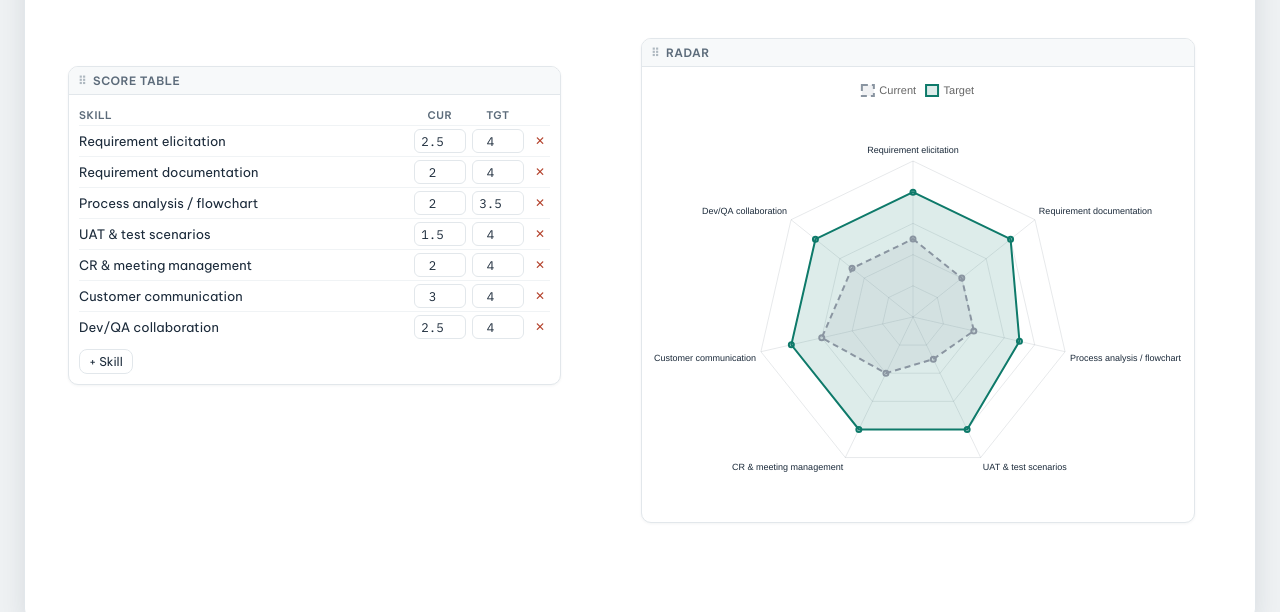
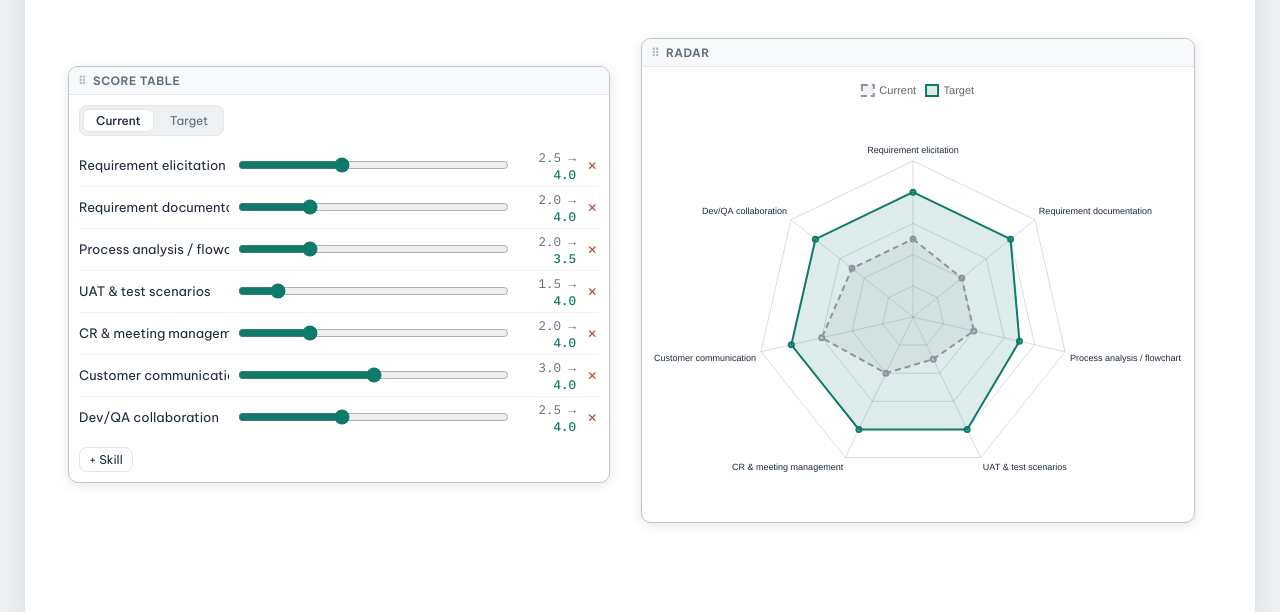
Before and after one commit to FinanceBullkk/ba-skill-radar, a plain HTML site: page index.html in a window 1280 px wide. Shown: the part 188-800 px from the top of the page. Drawn offline with nearby package versions, Linux system fonts and the light colour scheme.

Commit message:
fix: slider-style score table (Current/Target toggle) + clearer radar/table card borders

```diff
--- a/index.html
+++ b/index.html
@@ -45,22 +45,25 @@ input[type=color]{width:30px; height:28px; border:1px solid var(--line); border-
 .obj-line .hit{pointer-events:stroke; cursor:grab; stroke:transparent; stroke-width:14;}
 
 /* widget cards (radar + table) */
-.widget{background:var(--card); border:1px solid var(--line); border-radius:10px; overflow:hidden; display:flex; flex-direction:column; box-shadow:0 1px 3px rgba(27,42,58,.05);}
+.widget{background:var(--card); border:1px solid #BBC6CE; border-radius:10px; overflow:hidden; display:flex; flex-direction:column; box-shadow:0 2px 12px rgba(27,42,58,.12);}
 .obj.widget{height:auto;}
 .w-head{display:flex; align-items:center; gap:6px; padding:6px 9px; background:#F7F9FA; border-bottom:1px solid var(--line); font-size:11.5px; font-weight:600; color:var(--muted); letter-spacing:.04em; text-transform:uppercase; cursor:grab; user-select:none;}
 .w-grip{color:#AEB8C0;}
 .w-body{padding:10px;}
 
-/* score table */
-.trow{display:grid; grid-template-columns:1fr 52px 52px 20px; gap:6px; align-items:center; padding:3px 0;}
+/* score table (slider style, like the original tool) */
+.tmode{display:inline-flex; gap:4px; background:var(--bg); border:1px solid var(--line); border-radius:8px; padding:3px; margin-bottom:9px;}
+.tmode button{border:none; background:transparent; padding:3px 12px; border-radius:6px; font-size:12px; color:var(--muted);}
+.tmode button.on{background:var(--card); color:var(--ink); border:1px solid var(--line); font-weight:500;}
+.trow{display:flex; align-items:center; gap:9px; padding:4px 0;}
 .trow + .trow{border-top:1px solid #F0F3F5;}
-.thead{font-size:10.5px; color:var(--muted); text-transform:uppercase; letter-spacing:.05em; font-weight:600; padding-bottom:3px;}
-.tname{font-size:13px; border:none; background:transparent; color:var(--ink); font-family:inherit; padding:2px 0; outline:none; min-width:0;}
+.tname{flex:0 0 150px; font-size:13px; border:none; background:transparent; color:var(--ink); font-family:inherit; padding:2px 0; outline:none; min-width:0;}
 .tname:focus{border-bottom:1px solid var(--accent);}
-.tnum{width:100%; font-family:'IBM Plex Mono',monospace; font-size:12.5px; text-align:center; border:1px solid var(--line); border-radius:6px; padding:3px 2px; color:var(--ink); background:var(--card);}
-.tnum:focus{outline:1.5px solid var(--accent); outline-offset:-1px;}
-.tdel{border:none; background:none; color:#C0473030; color:#B3402A; cursor:pointer; font-size:12px; padding:0;}
-.taddrow{margin-top:7px;}
+.tslider{flex:1; accent-color:var(--accent); height:20px; min-width:60px;}
+.tval{flex:0 0 58px; text-align:right; font-size:12.5px; color:var(--muted);}
+.tval .ttg{color:var(--accent); font-weight:500;}
+.tdel{flex:none; border:none; background:none; color:#B3402A; cursor:pointer; font-size:12px; padding:0 2px;}
+.taddrow{margin-top:9px;}
 .tadd{font-size:12px; padding:4px 9px;}
 
 /* radar */
@@ -137,7 +140,7 @@ function defaultState(){
     nextZ: 10,
     objects: [
       {id:'title', type:'text', x:0.035, y:0.05, w:0.55, size:34, bold:true, color:'#1B2A3A', text:'BA Skill Radar', z:1},
-      {id:'table', type:'table', x:0.035, y:0.20, w:0.40, z:2},
+      {id:'table', type:'table', x:0.035, y:0.20, w:0.44, z:2},
       {id:'radar', type:'radar', x:0.50, y:0.16, w:0.45, h:0.70, z:3}
     ]
   };
@@ -193,7 +196,7 @@ function chartCfg(){
     options:{ responsive:true, maintainAspectRatio:false, animation:false,
       plugins:{legend:{display:true, labels:{boxWidth:12, font:{size:11}}}},
       scales:{ r:{ min:0, max:5, ticks:{stepSize:1, display:false}, pointLabels:{font:{size:Math.max(9, Math.round(11*SCALE()))}, color:'#1B2A3A'},
-        grid:{color:'rgba(27,42,58,0.1)'}, angleLines:{color:'rgba(27,42,58,0.1)'} } } }
+        grid:{color:'rgba(27,42,58,0.16)'}, angleLines:{color:'rgba(27,42,58,0.16)'} } } }
   };
 }
 function buildChart(){
@@ -264,18 +267,23 @@ function drawLine(el,o){ const b=lineBox(o);
     + '<line x1="'+x1+'" y1="'+y1+'" x2="'+x2+'" y2="'+y2+'" stroke="'+col+'" stroke-width="2.5" stroke-linecap="round"'+(o.arrow?' marker-end="url(#'+mid+')"':'')+'/>'
     + '</svg>'; }
 
-// ----- score table -----
+// ----- score table (slider style) -----
+let tableMode = 'cur'; // which line the sliders adjust: 'cur' or 'tg'
+function fmt(v){ return Number(v).toFixed(1); }
 function tableHTML(){
-  let rows = '<div class="trow thead"><span>Skill</span><span style="text-align:center">Cur</span><span style="text-align:center">Tgt</span><span></span></div>';
+  let rows = '';
   state.skills.forEach((s,i)=>{
     rows += '<div class="trow">'
       + '<input class="tname" data-i="'+i+'" value="'+esc(s.n)+'">'
-      + '<input class="tnum" type="number" min="1" max="5" step="0.5" data-f="cur" data-i="'+i+'" value="'+s.cur+'">'
-      + '<input class="tnum" type="number" min="1" max="5" step="0.5" data-f="tg" data-i="'+i+'" value="'+s.tg+'">'
+      + '<input class="tslider" type="range" min="1" max="5" step="0.5" data-i="'+i+'" value="'+(tableMode==='cur'?s.cur:s.tg)+'" aria-label="'+esc(s.n)+'">'
+      + '<span class="tval mono"><span class="tcur">'+fmt(s.cur)+'</span> → <span class="ttg">'+fmt(s.tg)+'</span></span>'
       + '<button class="tdel" data-del="'+i+'" title="Remove">✕</button></div>';
   });
+  const toggle = '<div class="tmode">'
+    + '<button data-mode="cur"'+(tableMode==='cur'?' class="on"':'')+'>Current</button>'
+    + '<button data-mode="tg"'+(tableMode==='tg'?' class="on"':'')+'>Target</button></div>';
   return '<div class="w-head"><span class="w-grip">⠿</span>Score table</div>'
-    + '<div class="w-body">'+rows+'<div class="taddrow"><button class="tadd" id="addSkill">+ Skill</button></div></div>';
+    + '<div class="w-body">'+toggle+rows+'<div class="taddrow"><button class="tadd" id="addSkill">+ Skill</button></div></div>';
 }
 
 // ---- Selection + handles ----
@@ -309,7 +317,7 @@ board.addEventListener('pointerdown', e=>{
   if(!el){ if(editing) commitEdit(); select(null); return; }
   const id = el.dataset.id, o = obj(id);
   // interacting with inputs / editing text → don't drag, just select
-  if(e.target.matches('input,button,.tname,.tnum') || (editing===id && e.target.closest('.obj-text'))){ select(id); return; }
+  if(e.target.matches('input,button') || (editing===id && e.target.closest('.obj-text'))){ select(id); return; }
   const headOnly = (o.type==='table'||o.type==='radar');
   if(handle){ select(id); startResize(e,o,handle.dataset.dir); return; }
   if(headOnly && !e.target.closest('.w-head')){ select(id); return; } // body of widget = interact, header = move
@@ -372,9 +380,18 @@ board.addEventListener('focusout', e=>{ if(e.target.classList && e.target.classL
 board.addEventListener('input', e=>{
   const t=e.target;
   if(t.classList.contains('tname')){ state.skills[+t.dataset.i].n=t.value; syncChart(); persist(); }
-  else if(t.classList.contains('tnum')){ const i=+t.dataset.i,f=t.dataset.f; let v=clamp(parseFloat(t.value)||0,0,5); state.skills[i][f]=v; syncChart(); persist(); }
+  else if(t.classList.contains('tslider')){
+    const i=+t.dataset.i, v=parseFloat(t.value); state.skills[i][tableMode]=v;
+    const row=t.closest('.trow'); row.querySelector('.tcur').textContent=fmt(state.skills[i].cur); row.querySelector('.ttg').textContent=fmt(state.skills[i].tg);
+    syncChart(); persist();
+  }
 });
 board.addEventListener('click', e=>{
+  const m=e.target.closest('[data-mode]');
+  if(m){ tableMode=m.dataset.mode;
+    board.querySelectorAll('.tmode button').forEach(b=>b.classList.toggle('on', b.dataset.mode===tableMode));
+    board.querySelectorAll('.tslider').forEach(sl=>{ sl.value=state.skills[+sl.dataset.i][tableMode]; });
+    return; }
   const add=e.target.closest('#addSkill');
   if(add){ state.skills.push({n:'New skill', cur:2, tg:4}); rebuildTable(); syncChart(); persist(); return; }
   const del=e.target.closest('.tdel');
```
